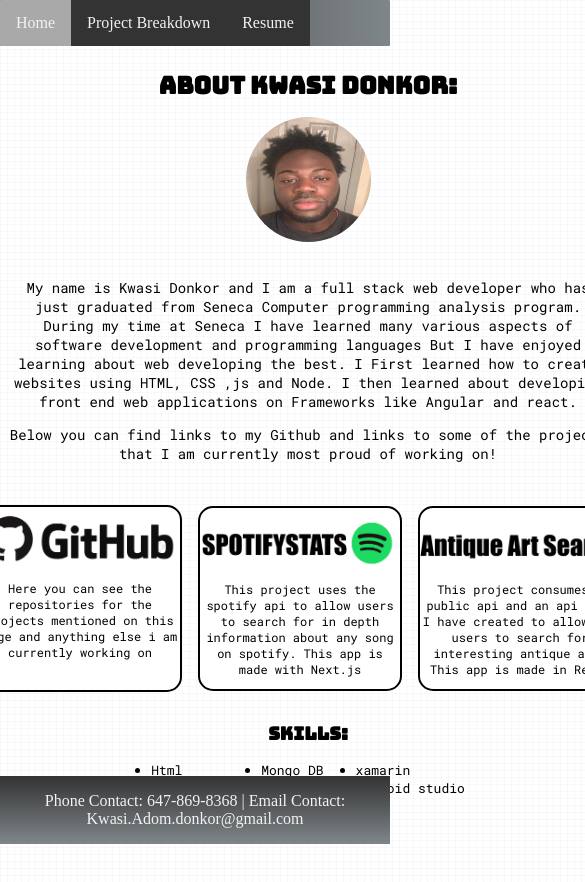
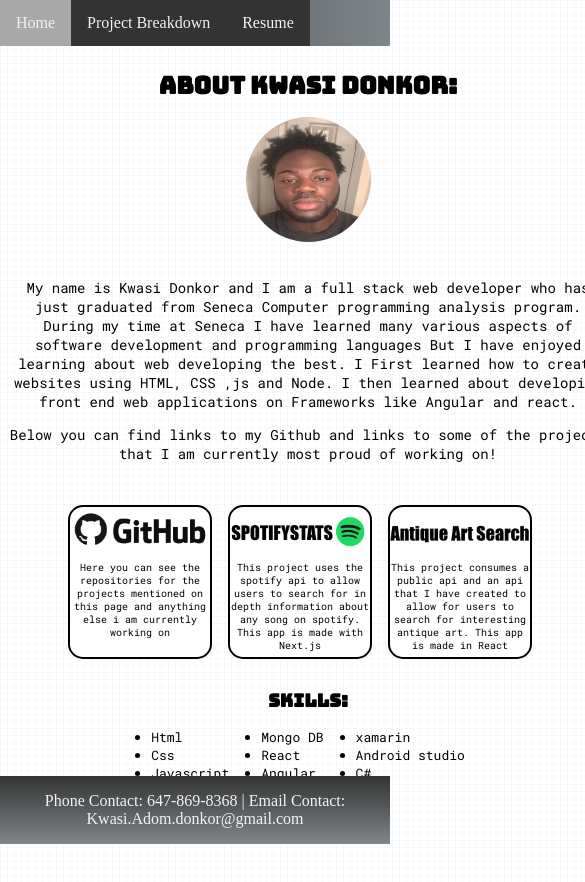
Before and after one commit to DonkorKwasi/Portfolio, a Next.js app: page / in a window 390 px wide. Shown: the top 882 px of the page, 585 px wide, since content can reach past the window. Built offline with nearby package versions, Linux system fonts and the light colour scheme.

Commit message:
fixed home page on mobile

```diff
--- a/src/styles/Home.module.css
+++ b/src/styles/Home.module.css
@@ -174,3 +174,29 @@
   font-family: 'Roboto Mono';
   font-size: 13px;
 }
+
+
+@media only screen and  (max-width: 653px) {
+
+  .divpic{
+    width: 140px;
+    height: 150px;
+    border-radius: 15px;
+    border-color: black;
+    border-style: solid;
+    border-width: 2px;
+background-color: white;
+  }
+
+.gitpic{
+  width: 140px;
+}
+
+.cardDesc{
+  width: 140px;
+  height: auto;
+  text-align: center;
+  font-family: 'Roboto Mono';
+  font-size: 10px;
+}
+ }
```
